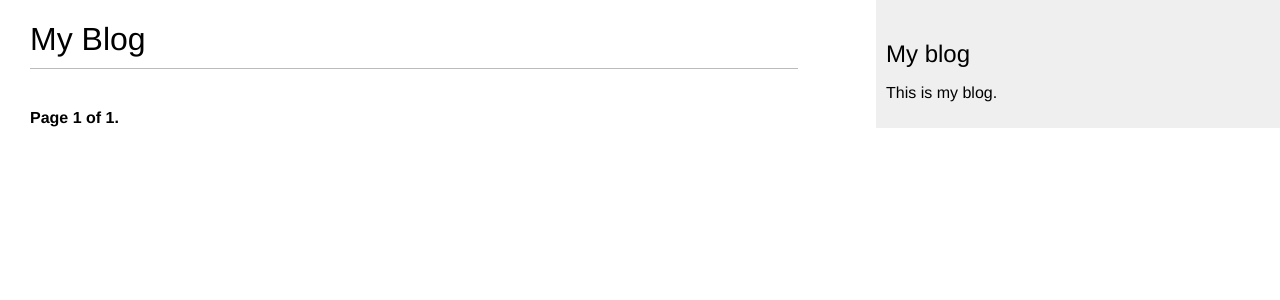
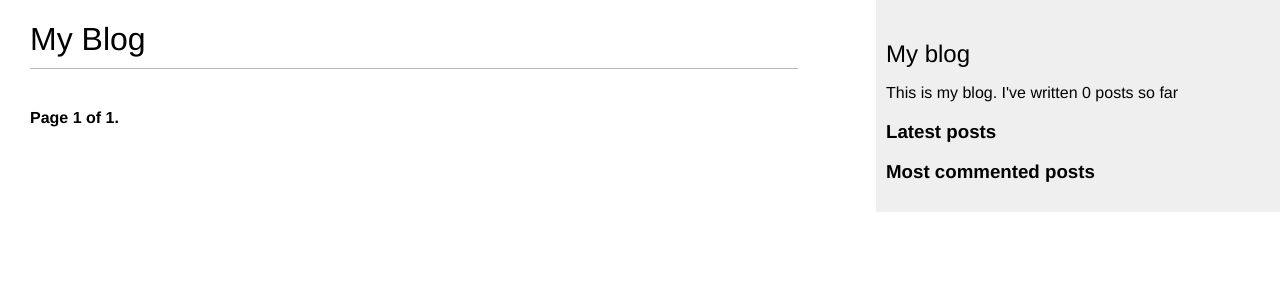
Before and after one commit to smtronic/BlogDjango, a Django app: page /blog/ in a window 1280 px wide. Shown: the top 300 px of the page. Run offline with Django 5.2, Linux system fonts and the light colour scheme; data that the repository does not hold is empty.

Commit message:
feat(blog): add custom template tags for latest and most commented posts

```diff
--- a/blog/templates/blog/base.html
+++ b/blog/templates/blog/base.html
@@ -1,3 +1,4 @@
+{% load blog_tags %}
 {% load static %}
 <!DOCTYPE html>
 <html>
@@ -14,7 +15,21 @@
 </div>
 <div id="sidebar">
   <h2>My blog</h2>
-  <p>This is my blog.</p>
+  <p>
+    This is my blog.
+    I've written {% total_posts %} posts so far
+  </p>
+  <h3>Latest posts</h3>
+  {% show_latest_posts 3 %}
+  <h3>Most commented posts</h3>
+  {% get_most_commented_posts as most_commented_posts%}
+  <ul>
+    {% for post in most_commented_posts  %}
+    <li>
+      <a href="{{ post.get_absolute_url}}">{{post.title}}</a>
+    </li>
+    {% endfor %}
+  </ul>
 </div>
 </body>
 </html>
--- /dev/null
+++ b/blog/templates/blog/post/latest_posts.html
@@ -0,0 +1,7 @@
+<ul>
+  {% for post in latest_posts %}
+      <li>
+          <a href="{{ post.get_absolute_url }}">{{ post.title }}</a>
+      </li>
+  {% endfor %}
+</ul>
--- /dev/null
+++ b/blog/templatetags/blog_tags.py
@@ -0,0 +1,25 @@
+from django import template
+from ..models import Post
+from django.db.models import Count
+
+register = template.Library()
+
+
+@register.simple_tag
+def total_posts():
+    return Post.published.count()
+
+
+@register.inclusion_tag("blog/post/latest_posts.html")
+def show_latest_posts(count=5):
+    latest_posts = Post.published.order_by("-publish")[:count]
+    return {"latest_posts": latest_posts}
+
+
+@register.simple_tag
+def get_most_commented_posts(count=5):
+    return (
+        Post.published.annotate(total_comments=Count("comments"))
+        .exclude(total_comments=0)
+        .order_by("-total_comments")[:count]
+    )
```
Also changed, not shown: blog/templatetags/__init__.py (added).
